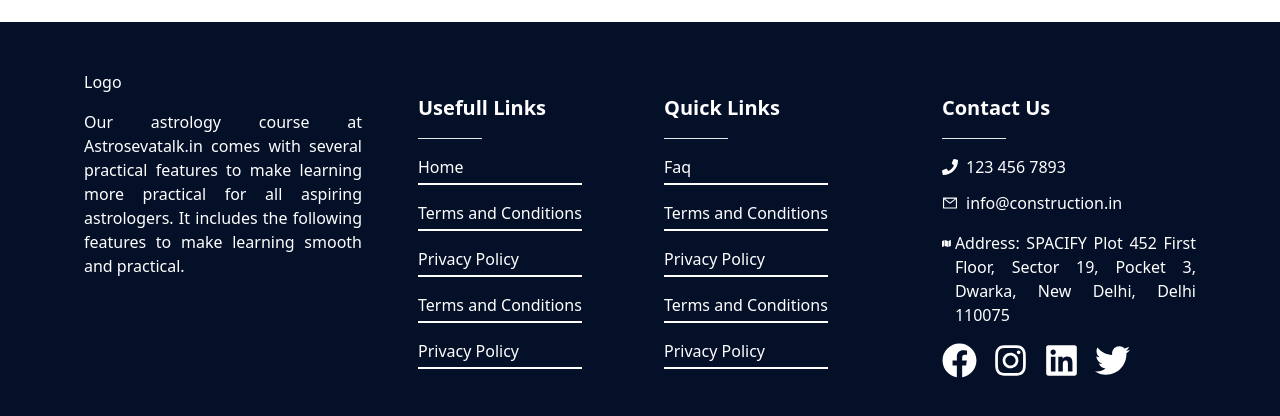
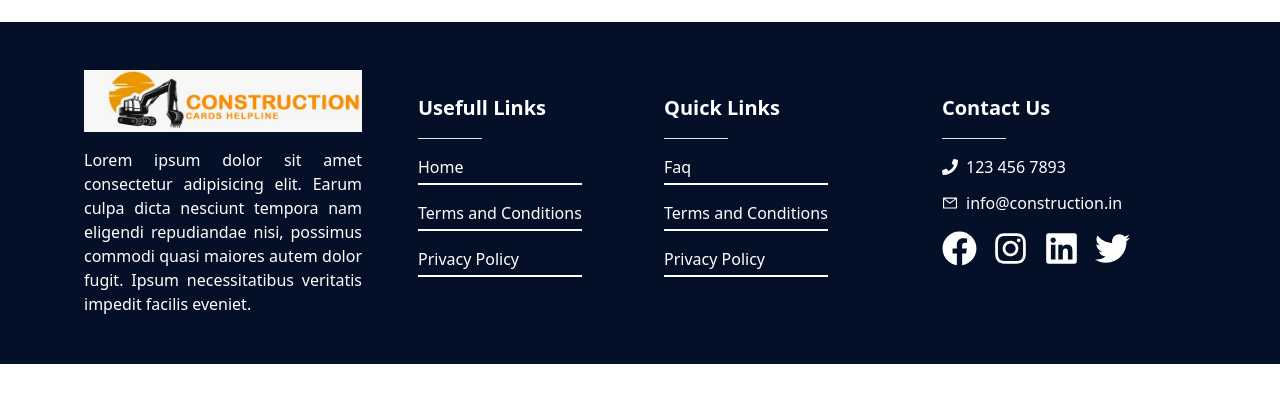
Before and after one commit to nishantsingh345/construction2, a Next.js app: page / in a window 1280 px wide. Shown: the part 2649-3065 px from the top of the page. After the commit the page ends 3013 px from the top, so only its background shows below. Built offline with nearby package versions, Linux system fonts and the light colour scheme.

Commit message:
modified footer

```diff
--- a/src/components/common/Footer.tsx
+++ b/src/components/common/Footer.tsx
@@ -30,16 +30,6 @@ const Quickinks = [
     title: "Privacy Policy",
     url: "/quicklinks/privacy-policy",
   },
-  {
-    id: 2,
-    title: "Terms and Conditions",
-    url: "/quicklinks/teermsofuse",
-  },
-  {
-    id: 3,
-    title: "Privacy Policy",
-    url: "/quicklinks/privacy-policy",
-  },
 ];
 
 const Usefulllinks = [
@@ -47,16 +37,6 @@ const Usefulllinks = [
     id: 1,
     title: "Home",
     url: "/",
-  },
-  {
-    id: 2,
-    title: "Terms and Conditions",
-    url: "/quicklinks/teermsofuse",
-  },
-  {
-    id: 3,
-    title: "Privacy Policy",
-    url: "/quicklinks/privacy-policy",
   },
   {
     id: 2,
@@ -76,12 +56,12 @@ function Footer() {
         <div className="space-y-6 md:px-8">
           <div className="grid lg:grid-cols-4 space-x-6 space-y-6">
             <div className="w-fit space-y-4 text-justify">
-              <p>Logo</p>
+              <img src="/logo1.jpeg" alt="" />
               <div className="flex flex-col gap-4 ">
                 <p>
-                  Our astrology course at Astrosevatalk.in comes with several practical features to
-                  make learning more practical for all aspiring astrologers. It includes the
-                  following features to make learning smooth and practical.
+                  Lorem ipsum dolor sit amet consectetur adipisicing elit. Earum culpa dicta
+                  nesciunt tempora nam eligendi repudiandae nisi, possimus commodi quasi maiores
+                  autem dolor fugit. Ipsum necessitatibus veritatis impedit facilis eveniet.
                 </p>
               </div>
             </div>
@@ -132,11 +112,11 @@ function Footer() {
                     info@construction.in
                   </p>
                 </div>
-                <div className="text-justify gap-1 items-start flex">
+                {/* <div className="text-justify gap-1 items-start flex">
                   <FaMap size={25} />
                   Address: SPACIFY Plot 452 First Floor, Sector 19, Pocket 3, Dwarka, New Delhi,
                   Delhi 110075
-                </div>
+                </div> */}
                 <div className="flex gap-4 text-white">
                   <Link href="https://www.facebook.com/profile.php?id=100091654873768">
                     <FaFacebook size={35} />
```
